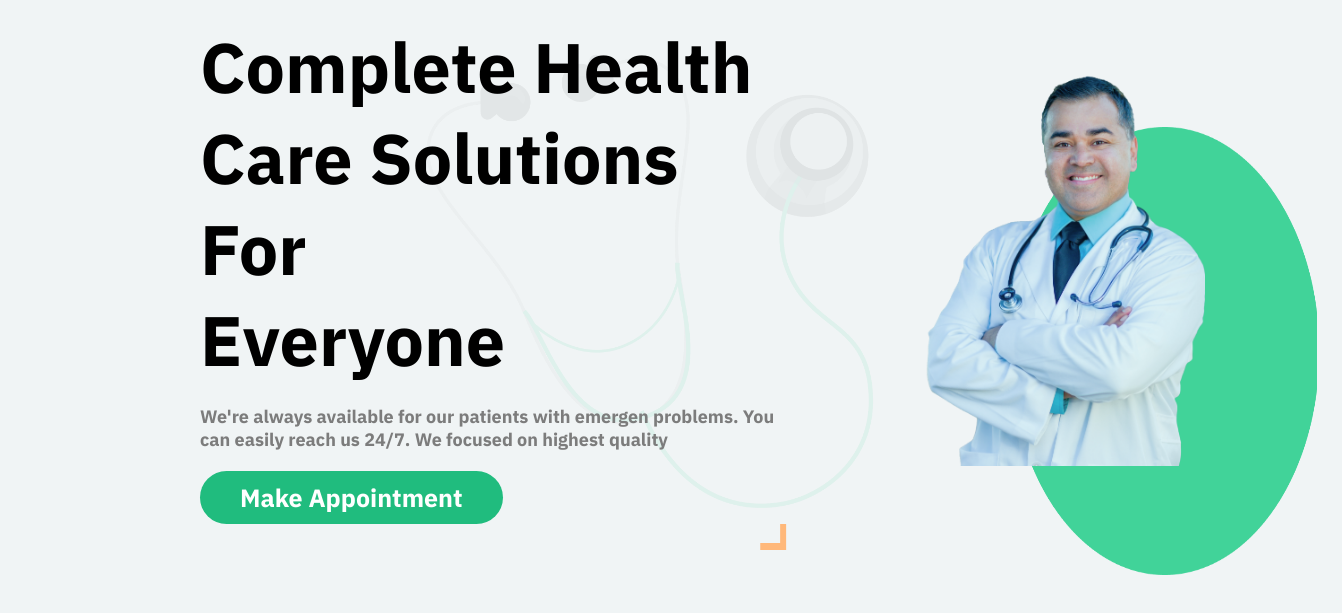
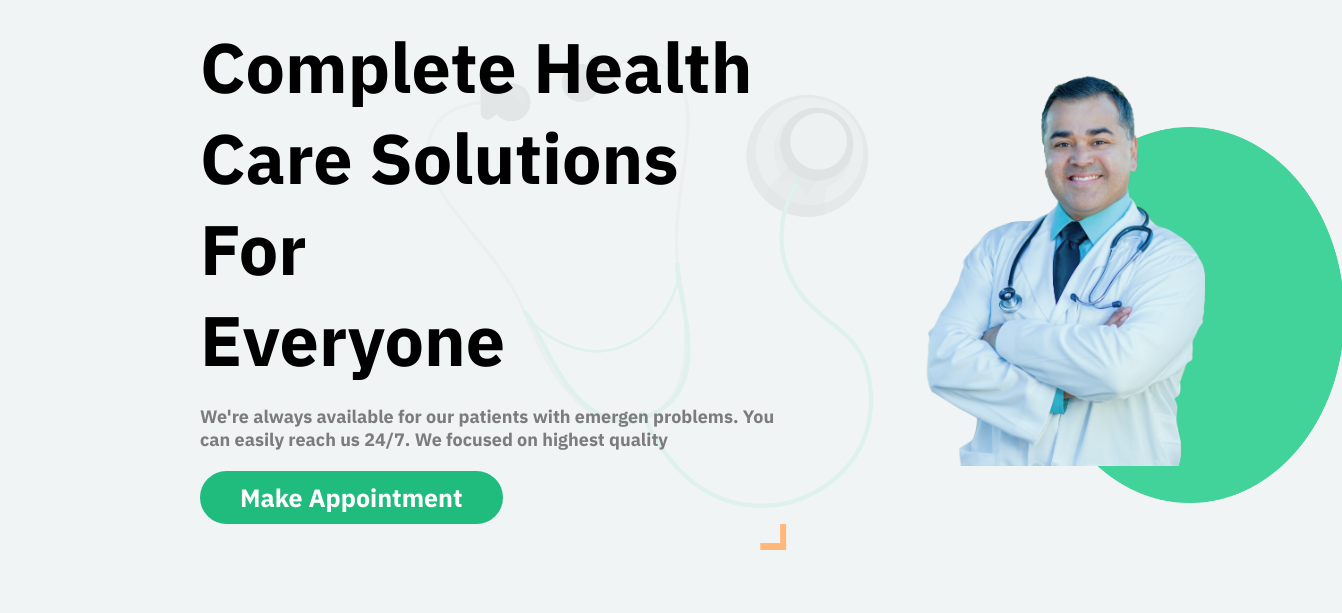
Before and after one commit to Asifcoder-art/medical-multiwebpage-assignment, a plain HTML site: page index.html in a window 1280 px wide. Shown: the part 123-736 px from the top of the page, 1342 px wide, since content can reach past the window. Drawn offline with Linux system fonts and the light colour scheme.

Commit message:
Update styles.css

```diff
--- a/css/styles.css
+++ b/css/styles.css
@@ -47,9 +47,9 @@ section{
 .green-box{
     position: absolute;
     top: 250px;
-    left: 1010px;
+    left: 1035px;
     z-index: -1;
-    height: 56vh;
+    height: 47vh;
     width: 24vw;
 }
 
```
